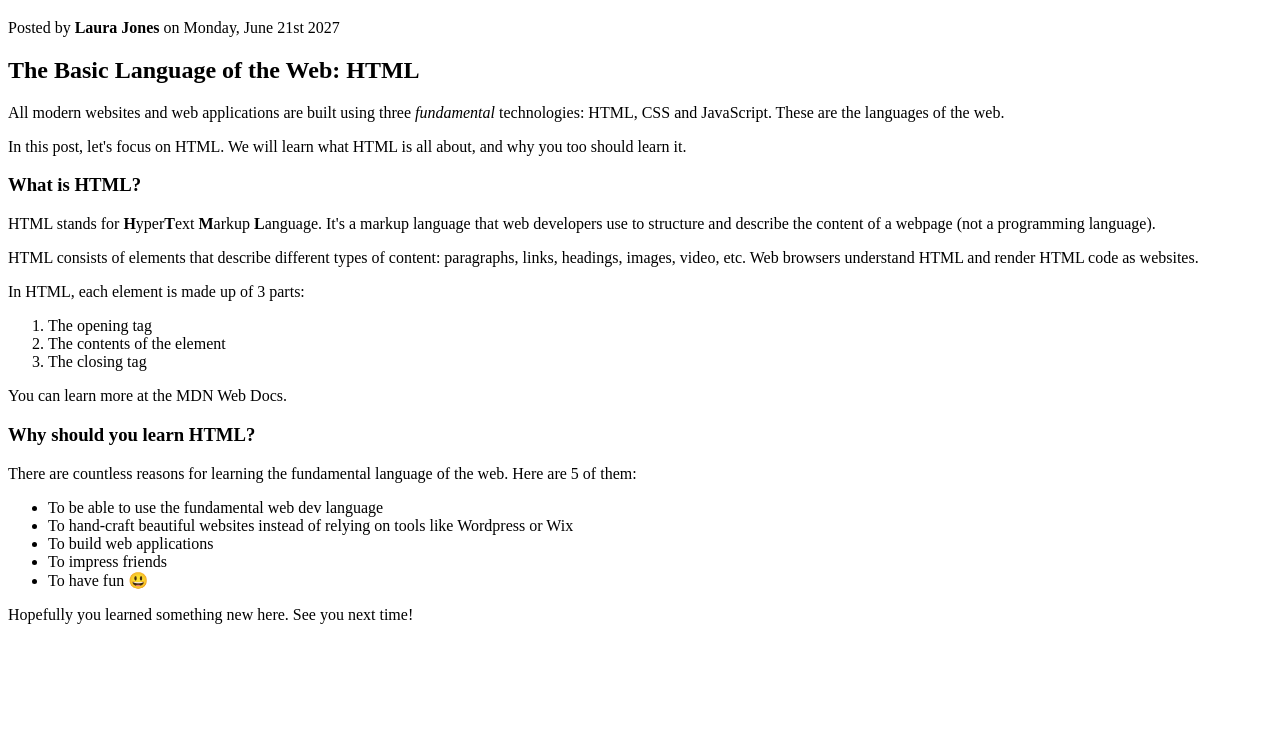
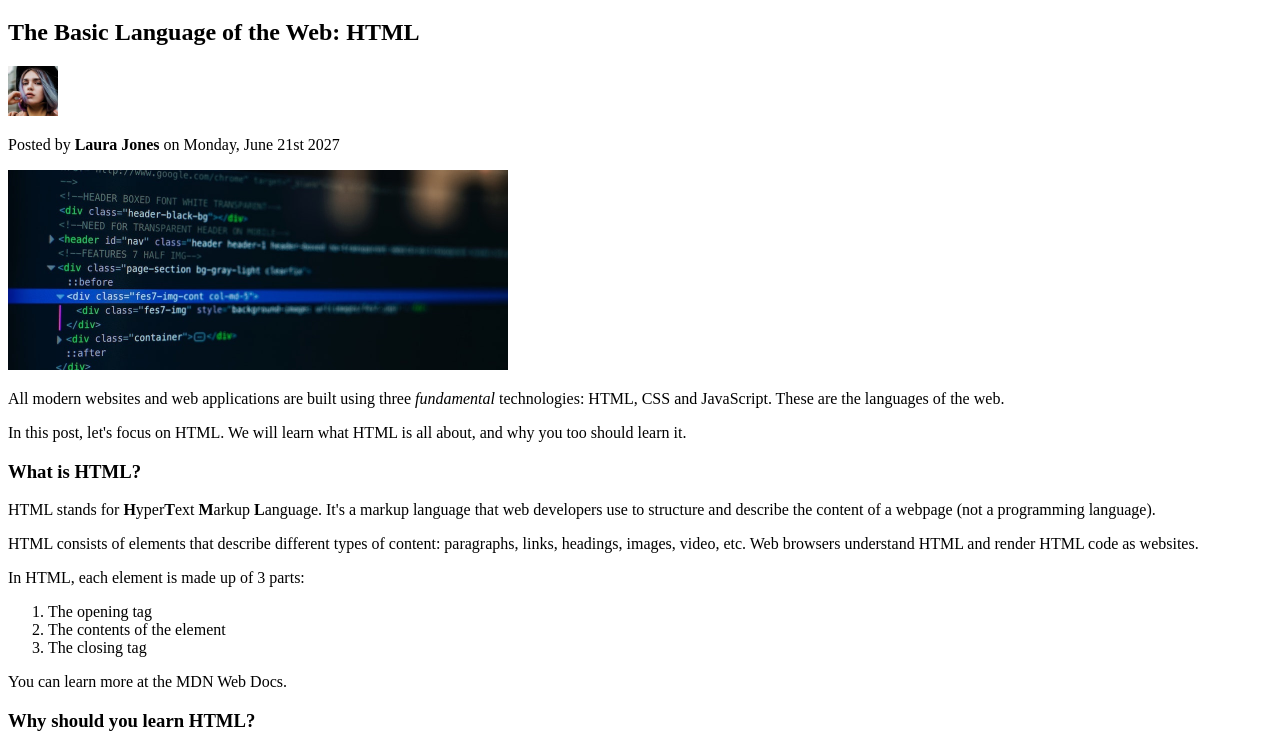
Before and after one commit to matheus4lves/udemy-html-css-magazine, a plain HTML site: page index.html in a window 1280 px wide. Shown: the part 62-800 px from the top of the page. Drawn offline with Linux system fonts and the light colour scheme.

Commit message:
Add post's author and cover images

```diff
--- a/index.html
+++ b/index.html
@@ -7,10 +7,28 @@
   </head>
   <body>
     <h1>📘 The Code Magazine</h1>
+
+    <h2>The Basic Language of the Web: HTML</h2>
+
+    <img
+      src="./images/laura-jones.jpg"
+      width="50"
+      height="50"
+      alt="Headshot of Laura Jones."
+    />
+
     <!-- The `<strong>` element indicates that its contents are important. Browsers typically render the contents in bold. It's a HTML5 replacement for the old `<b>` element. -->
     <p>Posted by <strong>Laura Jones</strong> on Monday, June 21st 2027</p>
 
-    <h2>The Basic Language of the Web: HTML</h2>
+    <!--
+      > Including `width` and `height` enables the aspect ratio of the image to be calculated by the browser prior to the image being loaded. This aspect ratio is used to reserve the space needed to display the image, reducing or even preventing a layout shift when the image id downloaded and painted to the screen. ([Source: MDN](https://developer.mozilla.org/en-US/docs/Web/HTML/Reference/Elements/img))
+    -->
+    <img
+      src="./images/post-img.jpg"
+      width="500"
+      height="200"
+      alt="HTML code on a screen."
+    />
 
     <p>
       <!-- The HTML5 `<em>` element is a replacement for the old `<i>` tag. It indicates that its contents should be read with emphasis, whether by a human or a machine. -->
```
Also changed, not shown: images/laura-jones.jpg (added), images/post-img.jpg (added).
